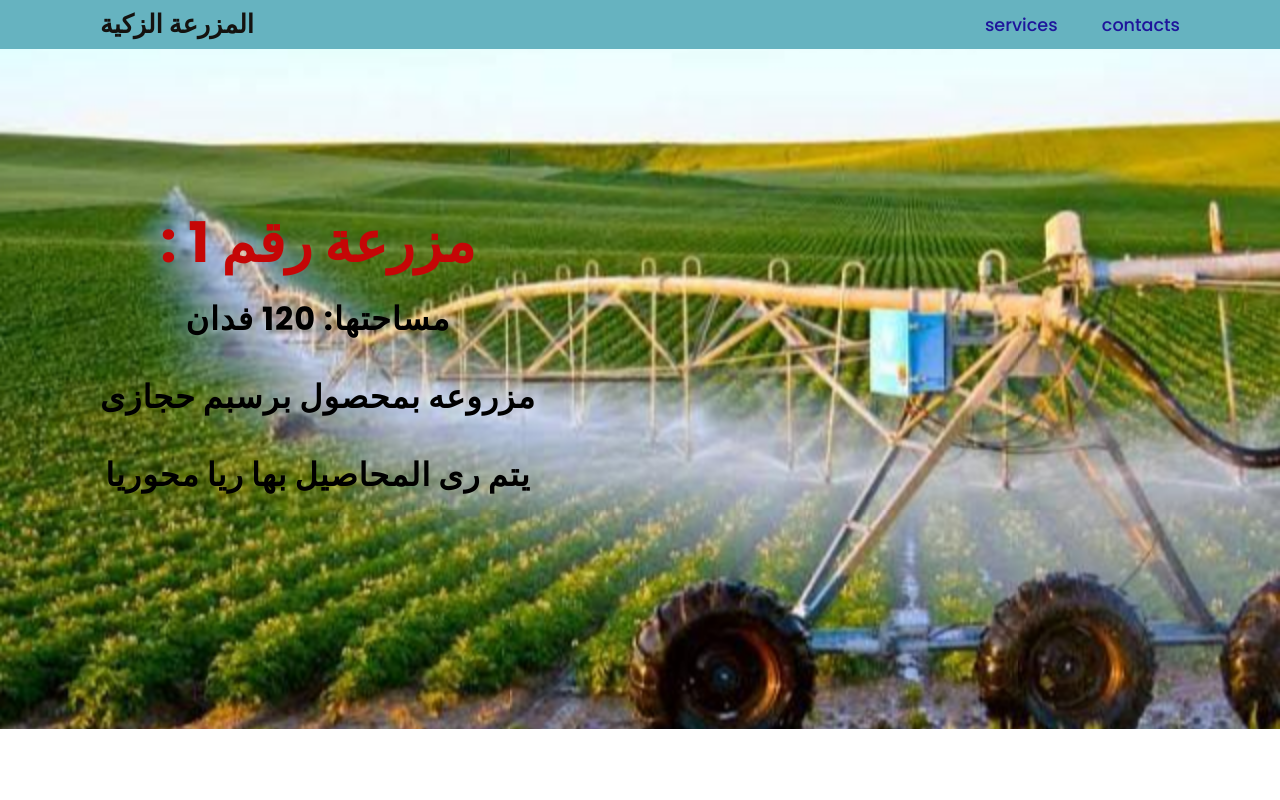
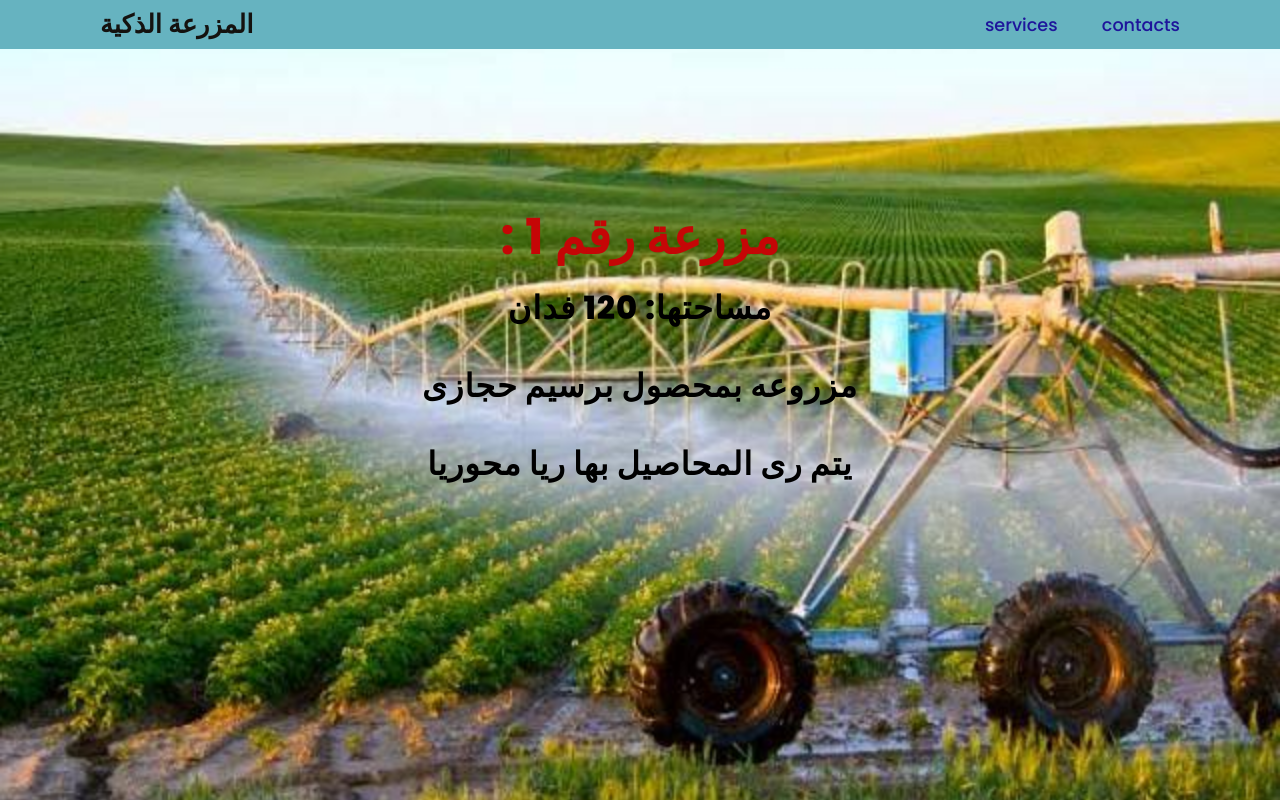
Before and after one commit to rady222/farm1, a plain HTML site: page index.html in a window 1280 px wide. Drawn offline with Linux system fonts and the light colour scheme.

Commit message:
Add files via upload

```diff
--- a/index.html
+++ b/index.html
@@ -10,7 +10,7 @@
 </head>
 <body>
     <header>
-        <a href="#" class="logo">المزرعة الزكية </a>
+        <a href="#" class="logo">المزرعة الذكية </a>
         <nav class="navigation">
             <a href="#services">services</a>
             <a href="#contacts">contacts</a>
@@ -21,12 +21,10 @@
 
     <section class="main">
         <div>
-             <center >
-            <h2 >  : مزرعة رقم 1  </h2>
-            <h3> مساحتها: 120 فدان </h3>
-            <h4> مزروعه بمحصول برسبم حجازى </h4>
-            <h5> يتم رى المحاصيل بها ريا محوريا </h5>
-              </center>
+            <h2><p align="center"class="title">  : مزرعة رقم 1  </p></h2>
+            <h3><p align="center"class="p"> مساحتها: 120 فدان </p></h3>
+            <h3><p align="center"class="p"> مزروعه بمحصول برسيم حجازى </p></h3>
+            <h3><p align="center"class="p"> يتم رى المحاصيل بها ريا محوريا </p></h3>
 
         </div>
 
--- a/style.css
+++ b/style.css
@@ -46,32 +46,22 @@ section{
 
 .main{
     width: 100%;
-    min-height: 90vh;
-    display: flex;
+    min-height: 100vh;
     align-items: center;
     background: url(images/images.jpeg-3.jpg) no-repeat;
     background-size: cover;
     background-position: center;
-    background-attachment: fixed;
 
 }
 
 .main h2{
 
     color: rgb(197, 6, 6);
-    font-size: 3.5em;
+    font-size: 3.1em;
     font-weight: 700;
 }
 
 .main h3 {
-    color: rgb(0, 0, 0);
-    font-size: 2em;
-    font-weight: 700;
-    letter-spacing: 1px;
-    margin-top: 10px;
-    margin-bottom: 30px;
-}
-.main h4 {
     color: rgb(0, 0, 0);
     font-size: 2em;
     font-weight: 800;
@@ -79,11 +69,3 @@ section{
     margin-top: 10px;
     margin-bottom: 30px;
 }
-.main h5 {
-    color: rgb(0, 0, 0);
-    font-size: 2em;
-    font-weight: 800;
-    letter-spacing: 1px;
-    margin-top: 10px;
-    margin-bottom: 30px;
-}
```
Also changed, not shown: qr-code (مزرعه 11).png (added).
